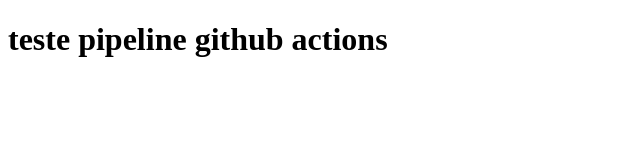
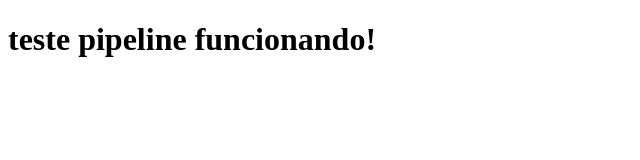
Before and after one commit to jvictormelo/tarefa_pipeline, a plain HTML site: page index.html in a window 1280 px wide. Shown: the whole page, without its empty margins (0-640 px from the left). Drawn offline with Linux system fonts and the light colour scheme.

Commit message:
Teste pipeline

```diff
--- a/index.html
+++ b/index.html
@@ -6,7 +6,7 @@
     <title>Tarefa Pipeline</title>
 </head>
 <body>
-    <h1>teste pipeline github actions</h1>
+    <h1>teste pipeline funcionando!</h1>
 
 </body>
 </html>
```
